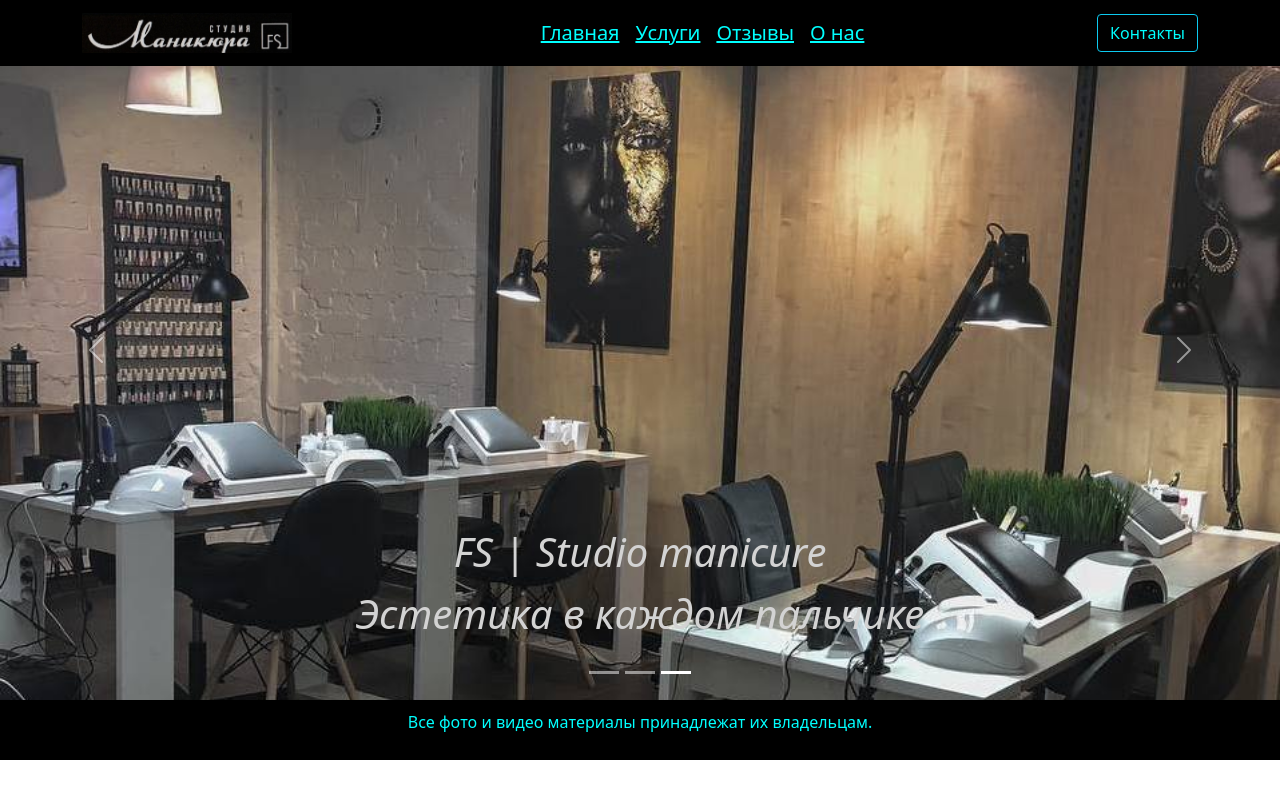
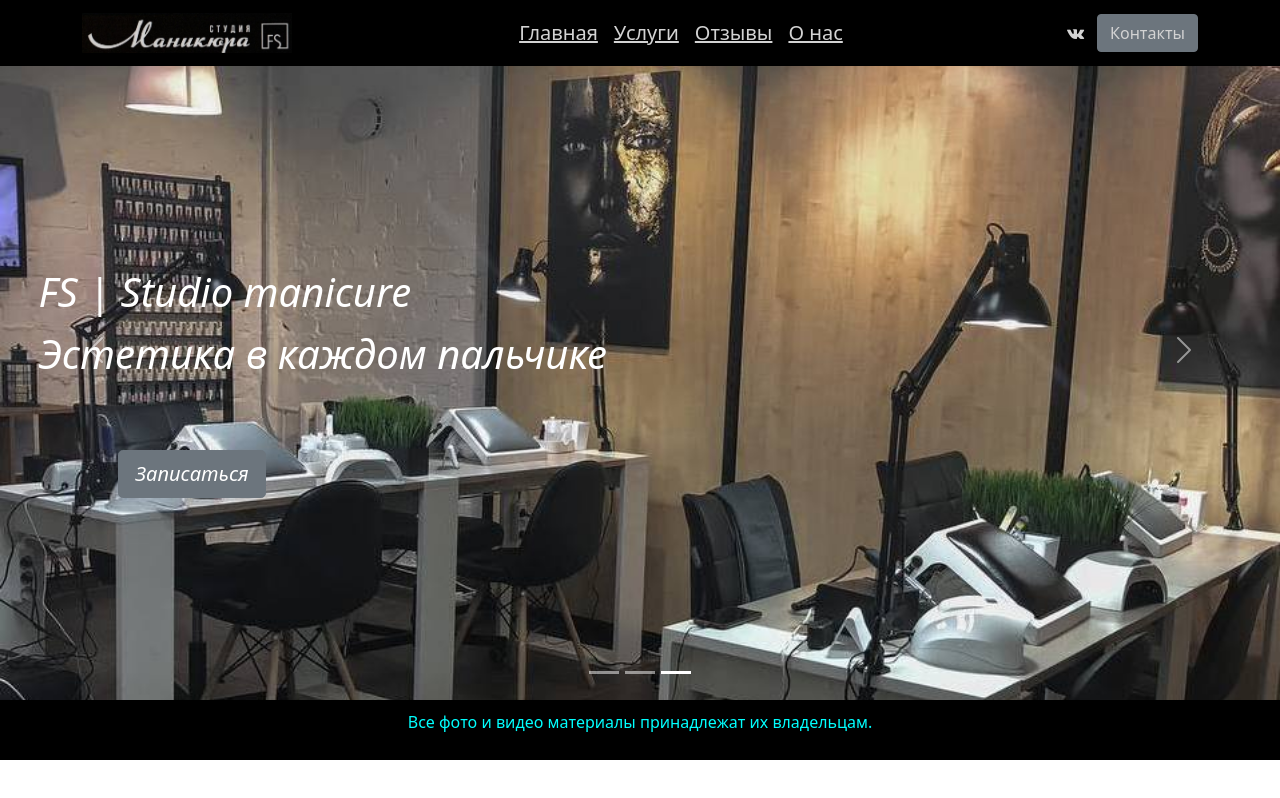
Before and after one commit to VeloboSAS/React-App, a React (Create React App) app: page / in a window 1280 px wide. Both pictures are taken after a click on the button 676 px from the left and 672 px from the top of the page. Built offline with nearby package versions, Linux system fonts and the light colour scheme.

Commit message:
added files

```diff
--- /dev/null
+++ b/src/Components/Carousel.css
@@ -0,0 +1,27 @@
+.imgstyle {
+    height: 700px;
+    color: #D3D3D3;
+    font-size: 2.5em;
+    font-style: italic;
+    position: relative;
+  }
+
+.textstyle  {
+    position: absolute;
+    top: 30%;
+    left: 0;
+    bottom: 0;
+    right: 0;
+    margin: 3%;
+    text-align: left;
+}
+
+.buttonstyle  {
+    position: absolute;
+    top: 60%;
+    left: 0;
+    bottom: 0;
+    right: 70%;
+    margin: auto;
+    width: max-content;
+}
--- a/src/Components/CarouselBox.js
+++ b/src/Components/CarouselBox.js
@@ -1,64 +1,53 @@
 import React, { Component } from 'react';
 import {Container} from 'react-bootstrap';
+import Button from 'react-bootstrap/Button';
 import Carousel from 'react-bootstrap/Carousel';
 import one from '../assets/1.jpg';
 import two from '../assets/2.jpeg';
 import three from '../assets/3.jpeg';
-
+import './Carousel.css';
 
 class CaruselBox extends Component {
     render() {
-        const imgstyle = {
-            height: '700px',
-            opacity: '1.5',
-          };
-
-        const  captionstyle = {
-            color: '#D3D3D3',
-            fontSize: '2.5em',
-            fontStyle: 'italic',
-        }
+        const link = (
+            'https://n740216.yclients.com/'
+        );
 
         return (
-            // <Container>
-                <Carousel >
-                    <Carousel.Item class="carousel-item active" style={imgstyle}  data-bs-interval="500">
-                        <img
-                        className="d-block w-100"
-                        src = {one}
-                        alt="FS"
-                        />
-                        <Carousel.Caption >
+            <>
+                <Carousel>
+                    <Carousel.Item class="carousel-item active" className='imgstyle' data-bs-interval="500">
+                        <img className="d-block w-100" src = {one} alt="FS" />
+                        <Carousel.Caption className='textstyle'>
                             <h1 >FS | Studio manicure</h1>
-                            <p>Эстетика в каждом пальчике</p>
+                            <p >Эстетика в каждом пальчике</p>
+                        </Carousel.Caption>
+                    <Carousel.Caption className='buttonstyle' >
+                        <Button size="lg" variant='secondary' href={link}>Записаться</Button>
+                    </Carousel.Caption>
+                    </Carousel.Item>
+                    <Carousel.Item class="carousel-item" className='imgstyle' data-bs-interval="500">
+                        <img className="d-block w-100" src = {two} alt="FS"/>
+                        <Carousel.Caption className='textstyle'>
+                            <h1>FS | Studio manicure</h1>
+                            <p >Эстетика в каждом пальчике</p>
+                        </Carousel.Caption>
+                        <Carousel.Caption className='buttonstyle'>
+                            <Button size="lg" variant='secondary' href={link}>Записаться</Button>
                         </Carousel.Caption>
                     </Carousel.Item>
-                    <Carousel.Item class="carousel-item" style={imgstyle}  data-bs-interval="500">
-                        <img
-                        className="d-block w-100"
-                        src = {two}
-                        alt="FS"
-                        />
-                        <Carousel.Caption style={captionstyle}>
-                            <h1>FS | Studio manicure</h1>
-                            <p>Эстетика в каждом пальчике</p>
+                    <Carousel.Item class="carousel-item" className='imgstyle' data-bs-interval="500">
+                        <img className="d-block w-100" src = {three} alt="FS"/>
+                        <Carousel.Caption className='textstyle'>
+                            <h1 >FS | Studio manicure</h1>
+                            <p >Эстетика в каждом пальчике</p>
                         </Carousel.Caption>
-                    </Carousel.Item>
-                    <Carousel.Item class="carousel-item" style={imgstyle}  data-bs-interval="500">
-                        <img
-                        className="d-block w-100"
-                        src = {three}
-                        alt="FS"
-                        />
-                        <Carousel.Caption style={captionstyle}>
-                            <h1>FS | Studio manicure</h1>
-                            <p>Эстетика в каждом пальчике</p>
+                        <Carousel.Caption className='buttonstyle' >
+                            <Button size="lg" variant='secondary' href={link}>Записаться</Button>
                         </Carousel.Caption>
                     </Carousel.Item>
                 </Carousel>
-            // </Container>
-
-
+            </>
         )
 
     }
--- a/src/Components/Header.js
+++ b/src/Components/Header.js
@@ -9,21 +9,27 @@ import Home  from '../Pages/Home';
 import Services  from '../Pages/Services';
 import Feedback  from '../Pages/Feedback';
 import About  from '../Pages/About';
+import Contacts  from '../Pages/Contacts';
 
 
 const Styles = styled.div`
     a, .navbar-brand, .navbar-nav, .nav-link {
-      color: #00ffff;
+      color: #D3D3D3;
       &:hover {
-          color: #afeeee;
+          color: #A9A9A9;
       }
     }
 `
+const vkstyle = {
+    color: '#D3D3D3',
+
+}
 
 export default class Header extends Component {
   render() {
     return (
       <>
+      <link rel = "stylesheet" href="https://maxcdn.bootstrapcdn.com/font-awesome/4.4.0/css/font-awesome.min.css"/>
         <Styles>
           <Navbar fixed="top" collapseOnSelect expand="lg" bg="black" variant="dark">
             <Container>
@@ -38,15 +44,18 @@ export default class Header extends Component {
               </Navbar.Brand>
               <Navbar.Toggle aria-controls="responsive-navbar-nav" />
               <Navbar.Collapse id="responsive-navbar-nav">
-                <Nav className="mx-auto mt-2
-                mt-lg-0 fs-5" >
+                <Nav className="mx-auto mt-2 mt-lg-0 fs-5" >
                   <Nav.Link> <Link to="/" > Главная </Link> </Nav.Link>
                   <Nav.Link> <Link to="/services" > Услуги </Link> </Nav.Link>
                   <Nav.Link> <Link to="/feedback" > Отзывы </Link> </Nav.Link>
                   <Nav.Link> <Link to="/about" > О нас </Link> </Nav.Link>
                 </Nav>
+                <Nav class="btn btn-social-icon btn-vk">
+                  <a href="https://vk.com/studiomanicurefs"><i class="fa fa-vk fa_custom " style={vkstyle}></i></a>
+                </Nav>
                 <Nav>
-                  <a class="btn btn-outline-info" href="/contacts" role="button">Контакты</a>
+                  {/* <button href="/contacts" type="button" class="btn btn-secondary">Контакты</button> */}
+                  <a class="btn btn-secondary" href="/contacts" role="button">Контакты</a>
                 </Nav>
               </Navbar.Collapse>
             </Container>
@@ -57,6 +66,7 @@ export default class Header extends Component {
           <Route exact path="/services" element={<Services/>} />
           <Route exact path="/feedback" element={<Feedback/>} />
           <Route exact path="/about" element={<About/>} />
+          <Route exact path="/contacts" element={<Contacts/>} />
         </Routes>
       </>
     );
--- /dev/null
+++ b/src/Pages/Contacts.js
@@ -0,0 +1,13 @@
+import React, { Component } from 'react';
+
+class Contacts extends Component {
+    render() {
+        return (
+            <div>
+                <h1 className="mt-5">Contacts</h1>
+            </div>
+        );
+    }
+}
+
+export default Contacts;
```
